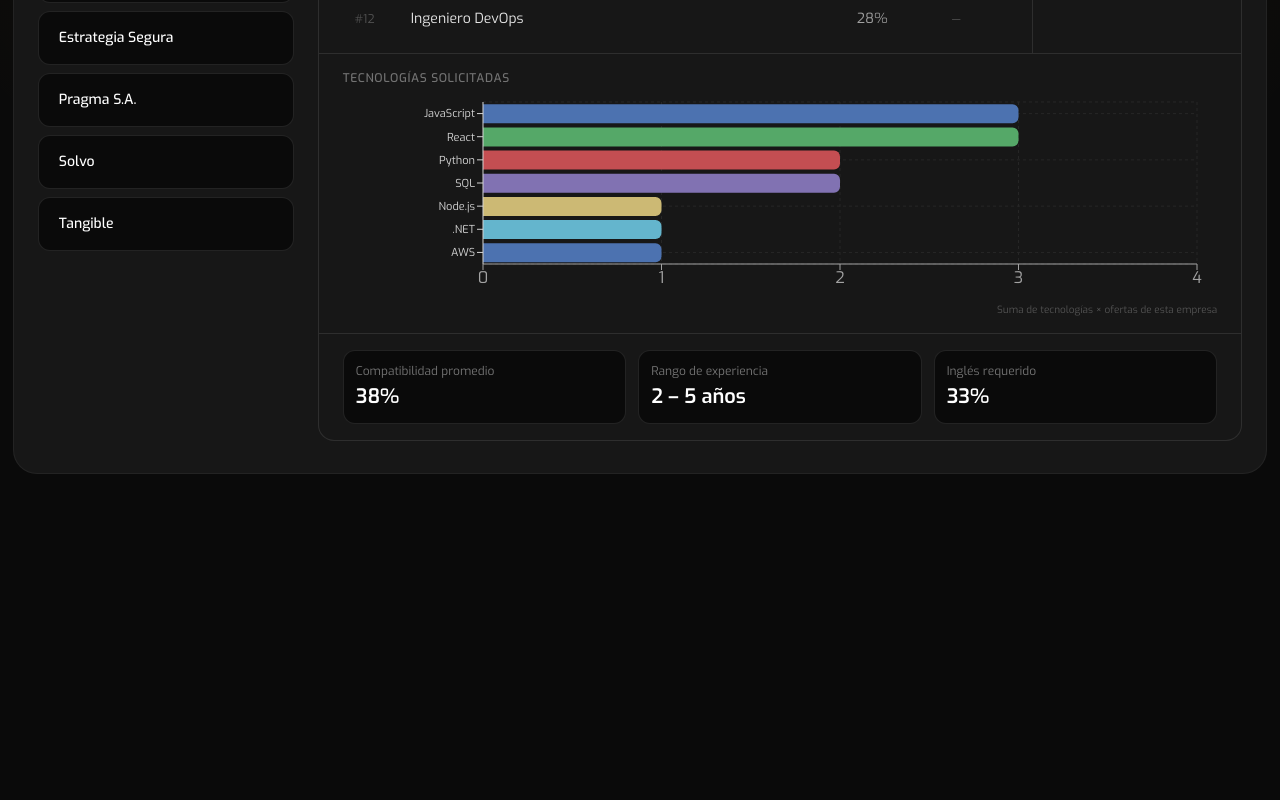
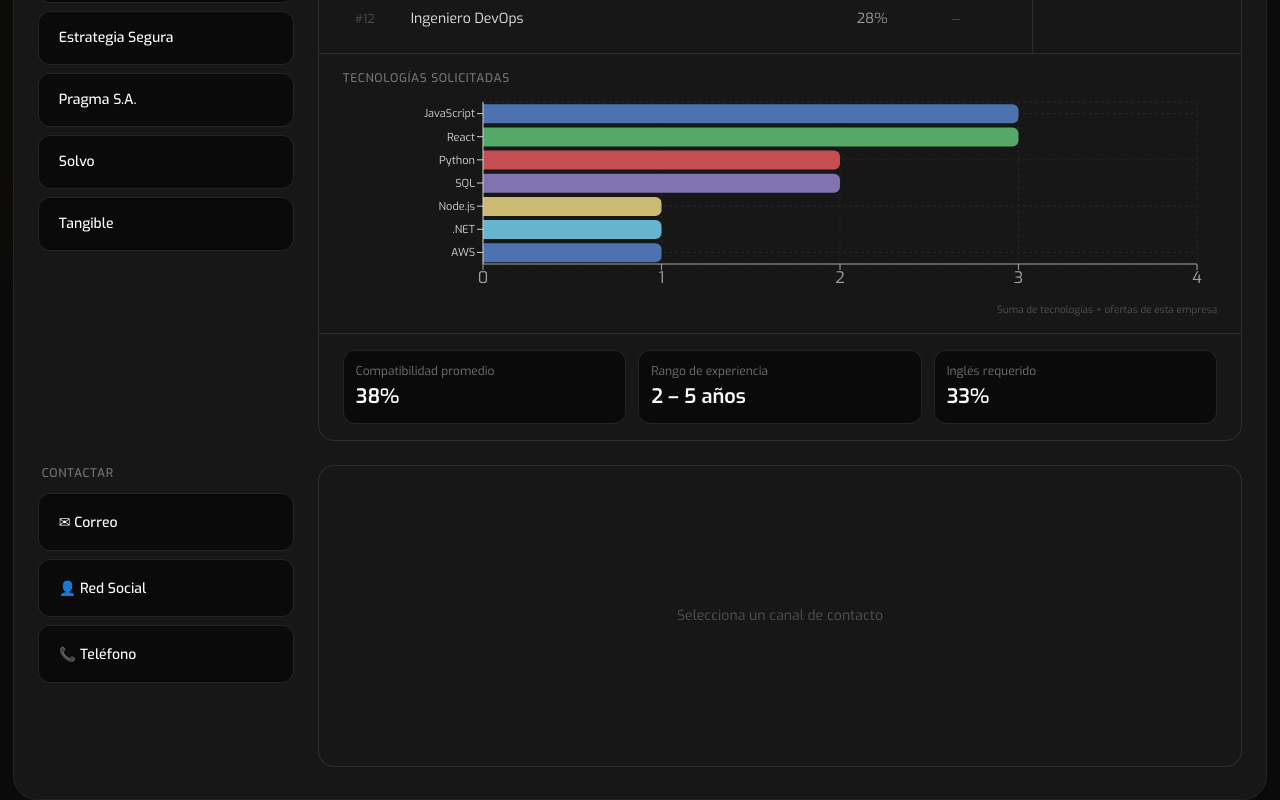
Before and after one commit to EsneiderCdD/postulomania-f, a Next.js app: page /seguimientos in a window 1280 px wide. Shown: the part 423-1223 px from the top of the page. Before the commit the page ends 897 px from the top, so only its background shows below. Built offline with nearby package versions, Linux system fonts and the light colour scheme.

Commit message:
contactar

```diff
--- a/app/seguimientos/seguimientos-panel.tsx
+++ b/app/seguimientos/seguimientos-panel.tsx
@@ -1,5 +1,6 @@
 "use client";
 
+import { useState } from "react";
 import {
   Bar,
   BarChart,
@@ -11,6 +12,12 @@ import {
   YAxis,
 } from "recharts";
 import { BRAND_CHART_COLORS } from "../_components/chart-colors";
+
+const canalesContacto = [
+  { key: "correo", label: "Correo", icon: "✉" },
+  { key: "red-social", label: "Red Social", icon: "👤" },
+  { key: "telefono", label: "Teléfono", icon: "📞" },
+];
 
 const empresas = [
   { id: 21, nombre: "Agencia De Empleo Comfama" },
@@ -40,7 +47,13 @@ const techData = [
 ];
 
 export default function SeguimientosPanel() {
+  const [contactoActivo, setContactoActivo] = useState<string | null>(null);
+
+  const contactoTitulo =
+    canalesContacto.find((c) => c.key === contactoActivo)?.label ?? "";
+
   return (
+    <div className="flex flex-col gap-6">
     <section className="flex gap-6">
       <div className="flex w-64 shrink-0 flex-col gap-2">
         {empresas.map((empresa) => (
@@ -175,5 +188,49 @@ export default function SeguimientosPanel() {
         </div>
       </div>
     </section>
+
+    <section className="flex gap-6">
+      <div className="flex w-64 shrink-0 flex-col gap-2">
+        <h3 className="mb-1 text-xs font-medium uppercase tracking-wider text-neutral-500 px-1">
+          Contactar
+        </h3>
+        {canalesContacto.map((canal) => (
+          <button
+            key={canal.key}
+            onClick={() =>
+              setContactoActivo(contactoActivo === canal.key ? null : canal.key)
+            }
+            className={`rounded-xl border px-5 py-4 text-left transition-colors ${
+              contactoActivo === canal.key
+                ? "border-amber-500/40 bg-amber-500/5 text-amber-300"
+                : "border-white/10 bg-neutral-950 text-white hover:border-white/20 hover:bg-neutral-900/80"
+            }`}
+          >
+            <span className="text-sm font-medium">
+              {canal.icon} {canal.label}
+            </span>
+          </button>
+        ))}
+      </div>
+
+      <div className="min-h-[300px] flex-1 rounded-2xl border border-white/10 bg-neutral-900">
+        {contactoActivo ? (
+          <div className="flex flex-col">
+            <div className="border-b border-white/10 px-6 py-5">
+              <h3 className="text-lg font-semibold text-white">
+                {contactoTitulo}
+              </h3>
+            </div>
+            <div className="min-h-[200px] px-6 py-6" />
+          </div>
+        ) : (
+          <div className="flex h-full min-h-[300px] items-center justify-center text-sm text-neutral-600">
+            Selecciona un canal de contacto
+          </div>
+        )}
+      </div>
+    </section>
+
+    </div>
   );
 }
```
